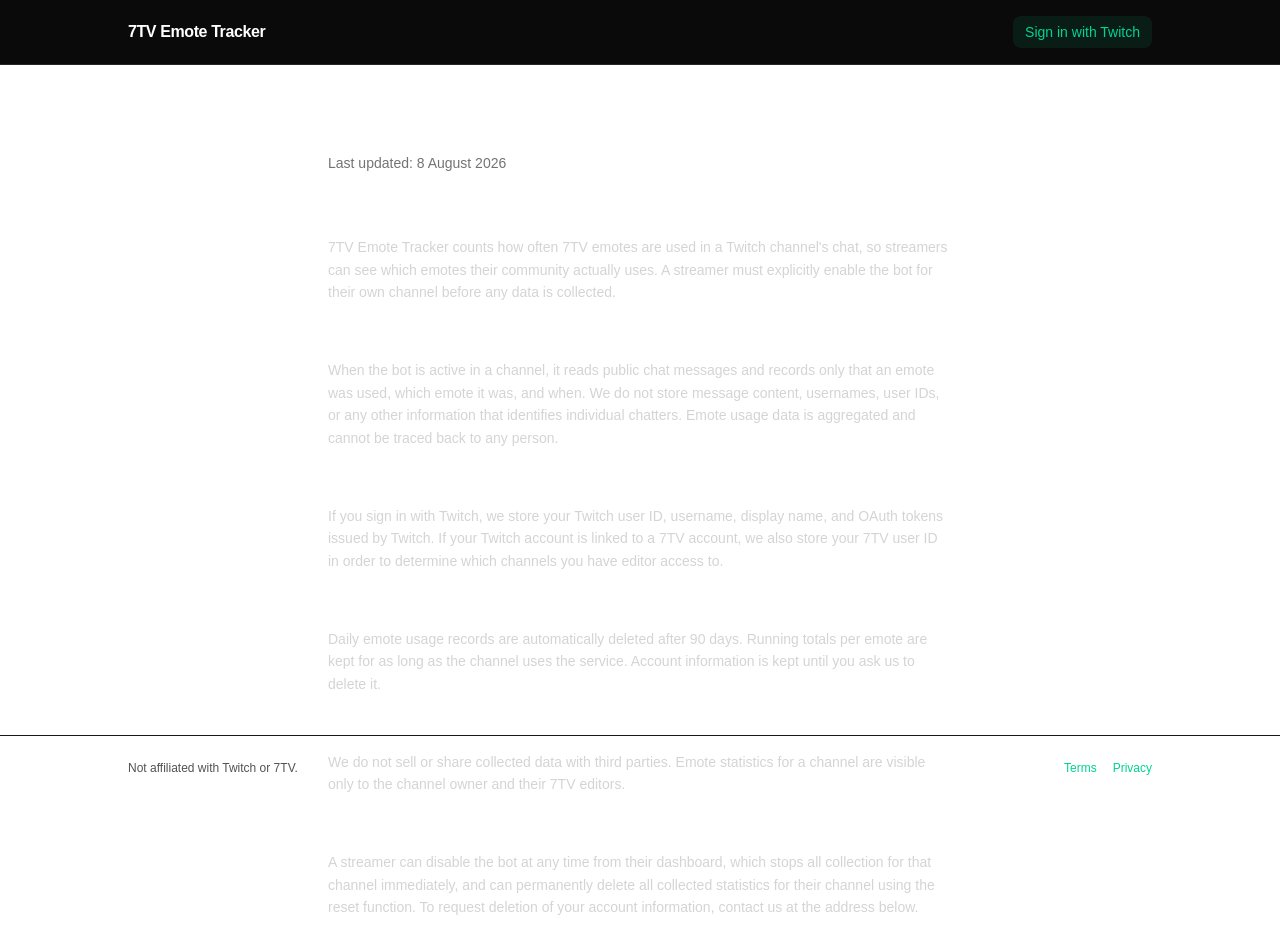
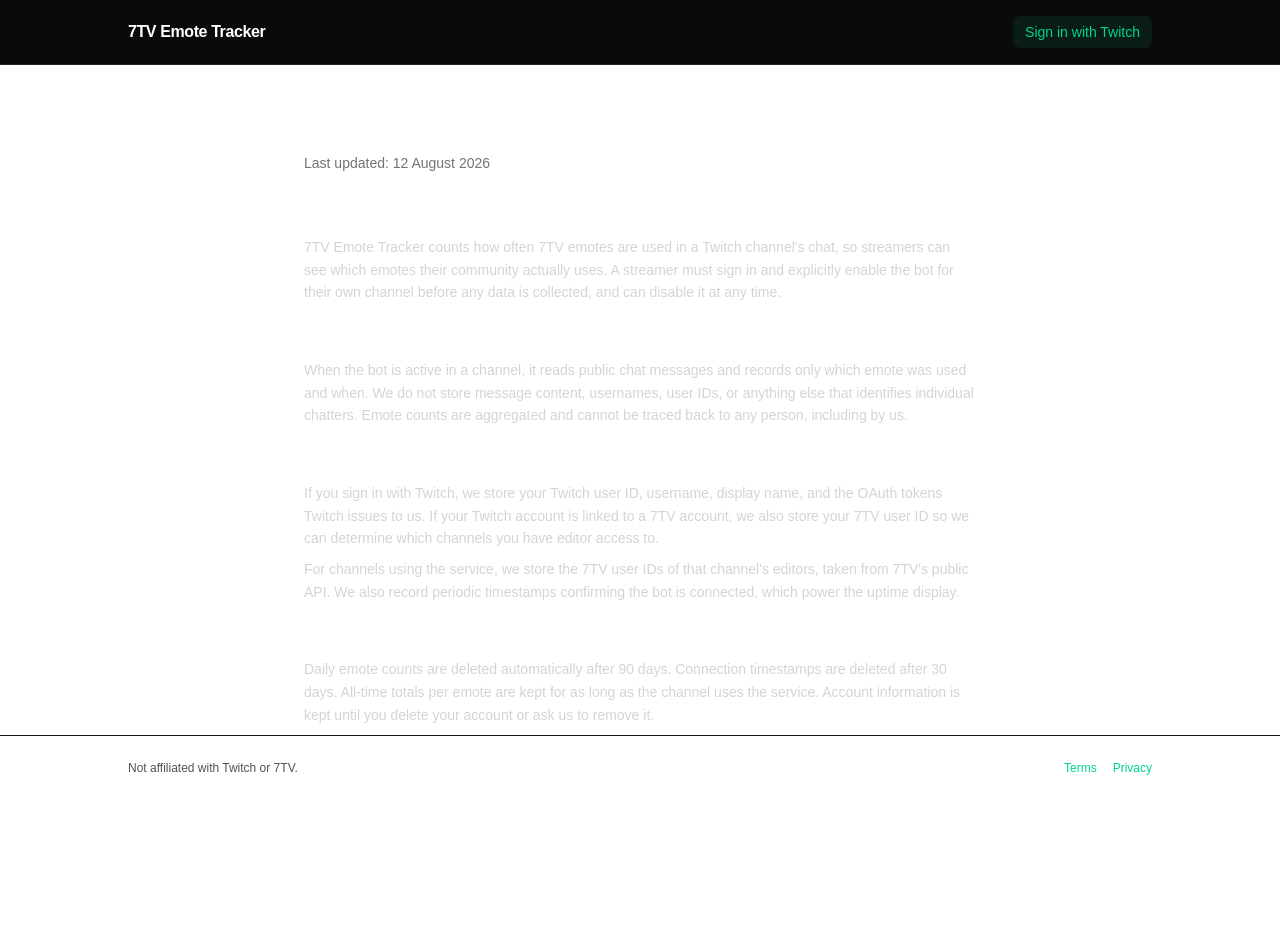
Before and after one commit to WaymarkBeakie/7tvtracker, a Next.js app in the folder packages/web/: page /privacy in a window 1280 px wide. Shown: the top 952 px of the page. After the commit the page ends 800 px from the top, so only its background shows below. Built offline with nearby package versions, Linux system fonts and the light colour scheme; no server answers.

Commit message:
updated terms and privacy, fixed viewport sizing and scrolling on terms, privacy and settings page.

```diff
--- a/packages/web/app/dashboard/settings-view.tsx
+++ b/packages/web/app/dashboard/settings-view.tsx
@@ -21,8 +21,7 @@
   if (!channel) return null;
 
   return (
-    <main className="bg-neutral-950 px-6 py-10 text-white">
-      <div className="mx-auto max-w-2xl space-y-8">
+    <main className="min-h-0 flex-1 overflow-y-auto bg-neutral-950 px-6 py-10 text-white">      <div className="mx-auto max-w-2xl space-y-8">
         <header>
           <h1 className="text-2xl font-semibold tracking-tight">Settings</h1>
           <p className="mt-1 text-sm text-neutral-400">#{channel.login}</p>
--- a/packages/web/app/privacy/page.tsx
+++ b/packages/web/app/privacy/page.tsx
@@ -1,8 +1,9 @@
 export default function PrivacyPage() {
   return (
-    <main className="mx-auto max-w-2xl px-6 py-12 text-neutral-300">
+    <main className="min-h-0 flex-1 overflow-y-auto px-6 py-12 text-neutral-300">
+      <div className="mx-auto max-w-2xl">
         <h1 className="text-2xl font-semibold text-white">Privacy Policy</h1>
-      <p className="mt-2 text-sm text-neutral-500">Last updated: 8 August 2026</p>
+        <p className="mt-2 text-sm text-neutral-500">Last updated: 12 August 2026</p>
 
         <div className="mt-8 space-y-6 text-sm leading-relaxed">
           <section>
@@ -10,7 +11,8 @@
             <p className="mt-2">
               7TV Emote Tracker counts how often 7TV emotes are used in a Twitch channel&apos;s
               chat, so streamers can see which emotes their community actually uses. A streamer
-            must explicitly enable the bot for their own channel before any data is collected.
+              must sign in and explicitly enable the bot for their own channel before any data is
+              collected, and can disable it at any time.
             </p>
           </section>
 
@@ -18,9 +20,9 @@
             <h2 className="font-medium text-white">What we collect from chat</h2>
             <p className="mt-2">
               When the bot is active in a channel, it reads public chat messages and records only
-            that an emote was used, which emote it was, and when. We do not store message
-            content, usernames, user IDs, or any other information that identifies individual
-            chatters. Emote usage data is aggregated and cannot be traced back to any person.
+              which emote was used and when. We do not store message content, usernames, user IDs,
+              or anything else that identifies individual chatters. Emote counts are aggregated
+              and cannot be traced back to any person, including by us.
             </p>
           </section>
 
@@ -28,36 +30,43 @@
             <h2 className="font-medium text-white">What we collect from account holders</h2>
             <p className="mt-2">
               If you sign in with Twitch, we store your Twitch user ID, username, display name,
-            and OAuth tokens issued by Twitch. If your Twitch account is linked to a 7TV
-            account, we also store your 7TV user ID in order to determine which channels you
-            have editor access to.
+              and the OAuth tokens Twitch issues to us. If your Twitch account is linked to a 7TV
+              account, we also store your 7TV user ID so we can determine which channels you have
+              editor access to.
+            </p>
+            <p className="mt-2">
+              For channels using the service, we store the 7TV user IDs of that channel&apos;s
+              editors, taken from 7TV&apos;s public API. We also record periodic timestamps
+              confirming the bot is connected, which power the uptime display.
             </p>
           </section>
 
           <section>
             <h2 className="font-medium text-white">How long we keep it</h2>
             <p className="mt-2">
-            Daily emote usage records are automatically deleted after 90 days. Running totals
-            per emote are kept for as long as the channel uses the service. Account information
-            is kept until you ask us to delete it.
+              Daily emote counts are deleted automatically after 90 days. Connection timestamps
+              are deleted after 30 days. All-time totals per emote are kept for as long as the
+              channel uses the service. Account information is kept until you delete your account
+              or ask us to remove it.
             </p>
           </section>
 
           <section>
             <h2 className="font-medium text-white">Sharing</h2>
             <p className="mt-2">
-            We do not sell or share collected data with third parties. Emote statistics for a
-            channel are visible only to the channel owner and their 7TV editors.
+              We do not sell or share collected data with third parties. A channel&apos;s emote
+              statistics are visible only to the channel owner and their 7TV editors.
             </p>
           </section>
 
           <section>
             <h2 className="font-medium text-white">Your choices</h2>
             <p className="mt-2">
-            A streamer can disable the bot at any time from their dashboard, which stops all
-            collection for that channel immediately, and can permanently delete all collected
-            statistics for their channel using the reset function. To request deletion of your
-            account information, contact us at the address below.
+              Channel owners can disable the bot at any time, which stops all collection for that
+              channel immediately. From the settings page you can export your channel&apos;s data
+              as a CSV file, permanently delete all collected statistics, or delete your account
+              entirely — which removes your channel, all associated data, and your account
+              information, and signs you out. These actions cannot be undone.
             </p>
           </section>
 
@@ -65,11 +74,15 @@
             <h2 className="font-medium text-white">Contact</h2>
             <p className="mt-2">
               Questions or requests:{" "}
-            <p className="text-emerald-400 hover:text-emerald-300">
-              roikaryn on Discord
-            </p>
+
+              <a href="mailto:contact@7tvtracker.com"
+                className="text-emerald-400 hover:text-emerald-300"
+              >
+                contact@7tvtracker.com
+              </a>
             </p>
           </section>
+        </div>
       </div>
     </main>
   );
--- a/packages/web/app/terms/page.tsx
+++ b/packages/web/app/terms/page.tsx
@@ -1,8 +1,9 @@
 export default function TermsPage() {
   return (
-    <main className="mx-auto max-w-2xl px-6 py-12 text-neutral-300">
+    <main className="min-h-0 flex-1 overflow-y-auto px-6 py-12 text-neutral-300">
+      <div className="mx-auto max-w-2xl">
         <h1 className="text-2xl font-semibold text-white">Terms of Service</h1>
-      <p className="mt-2 text-sm text-neutral-500">Last updated: 8 August 2026</p>
+        <p className="mt-2 text-sm text-neutral-500">Last updated: 12 August 2026</p>
 
         <div className="mt-8 space-y-6 text-sm leading-relaxed">
           <section>
@@ -24,30 +25,45 @@
           </section>
 
           <section>
-          <h2 className="font-medium text-white">Using the service</h2>
+            <h2 className="font-medium text-white">Accounts and access</h2>
             <p className="mt-2">
-            You may only enable the bot for a Twitch channel you own or have been granted
-            editor access to. Editors have the same access as the channel owner, including the
-            ability to permanently delete a channel&apos;s statistics. Channel owners are
-            responsible for who they grant editor access to.
+              You may only enable the bot for a Twitch channel you own. If you are listed as an
+              editor of a channel on 7TV, you can view that channel&apos;s statistics, but you
+              cannot change its settings, enable or disable the bot, or delete its data — those
+              actions are limited to the channel owner.
+            </p>
+            <p className="mt-2">
+              Editor access is derived from 7TV&apos;s public data and updates when we next
+              synchronise with it. Removing someone as a 7TV editor may not revoke their access
+              here immediately.
             </p>
           </section>
 
           <section>
             <h2 className="font-medium text-white">Data loss</h2>
             <p className="mt-2">
-            Statistics may be lost through service outages, the reset function, or removal of an
-            emote from a channel&apos;s 7TV emote set, which permanently deletes that
-            emote&apos;s recorded usage. We do not guarantee that any data can be recovered.
+              Statistics may be lost through service outages, the reset and delete functions, the
+              90-day retention limit on daily records, or removal of an emote from a
+              channel&apos;s 7TV emote set, which permanently deletes that emote&apos;s recorded
+              usage. There are no backups, and we do not guarantee that any data can be recovered.
+            </p>
+          </section>
+
+          <section>
+            <h2 className="font-medium text-white">Acceptable use</h2>
+            <p className="mt-2">
+              Do not attempt to access channels you do not own or edit, interfere with the
+              service&apos;s operation, or use it in a way that would breach Twitch&apos;s or
+              7TV&apos;s terms.
             </p>
           </section>
 
           <section>
             <h2 className="font-medium text-white">Termination</h2>
             <p className="mt-2">
-            You can stop using the service at any time by disabling the bot. We may suspend or
-            discontinue the service, in whole or for any channel, at any time and without
-            notice.
+              You can stop using the service at any time by disabling the bot or deleting your
+              account. We may suspend or discontinue the service, in whole or for any channel, at
+              any time and without notice.
             </p>
           </section>
 
@@ -62,11 +78,15 @@
           <section>
             <h2 className="font-medium text-white">Contact</h2>
             <p className="mt-2">
-            <p className="text-emerald-400 hover:text-emerald-300">
-              roikaryn on Discord
-            </p>
+
+              <a href="mailto:contact@7tvtracker.com"
+                className="text-emerald-400 hover:text-emerald-300"
+              >
+                contact@7tvtracker.com
+              </a>
             </p>
           </section>
+        </div>
       </div>
     </main>
   );
```
Lines whose indentation alone changed are shown as unchanged.
